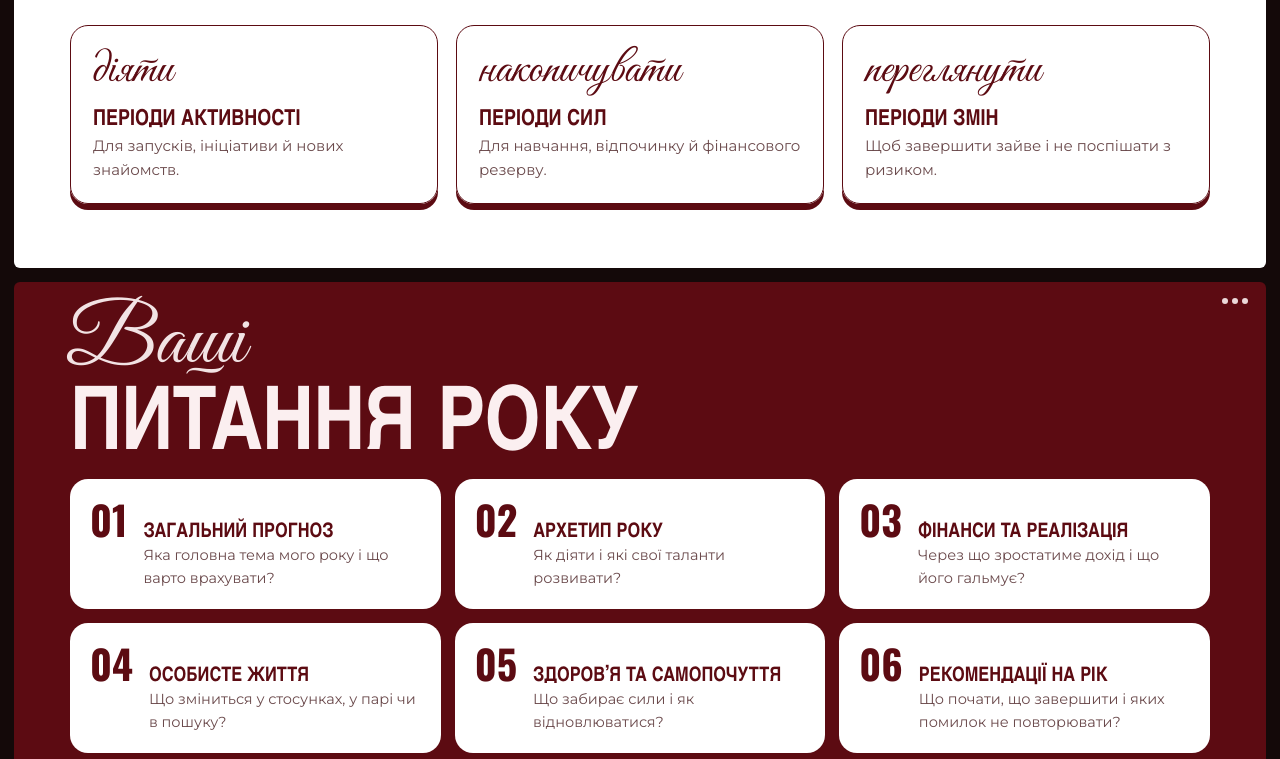
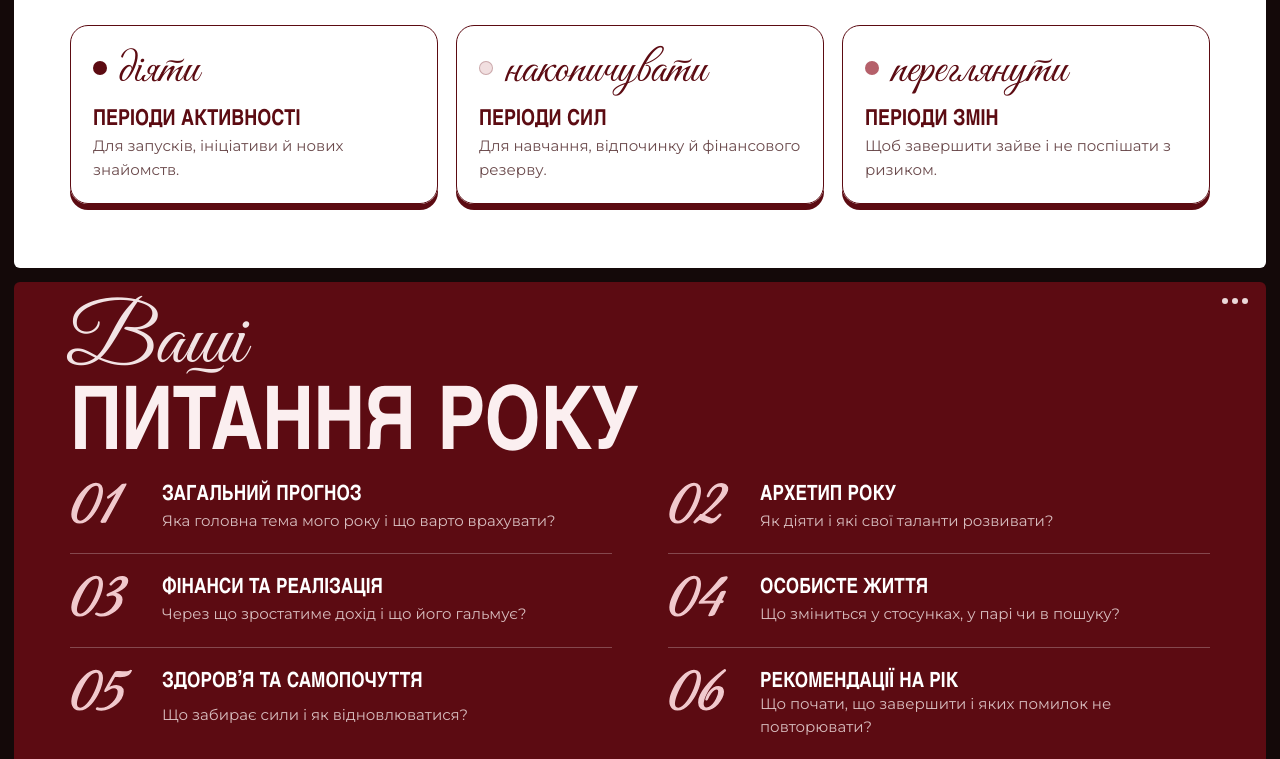
Before and after one commit to MarriaMq/prognostika-2027-splash, a plain HTML site: page docs/landing/index.html in a window 1280 px wide. Shown: the part 1540-2299 px from the top of the page. Drawn offline with nearby package versions, Linux system fonts and the light colour scheme.

Commit message:
Лендинг: крапки-кольори в «Не всі місяці однакові», питання року списком з рукописними цифрами, темний тариф «Рік + 12 місяців»
Co-Authored-By: Claude Opus 5.5 <noreply@anthropic.com>

```diff
--- a/docs/landing/index.html
+++ b/docs/landing/index.html
@@ -145,6 +145,21 @@
 
   .js .hero .yr{opacity:0;animation:yrIn .5s ease .25s forwards}
   @keyframes yrIn{to{opacity:1}}
+  .dot{display:inline-block;width:14px;height:14px;border-radius:50%;margin-right:12px;vertical-align:middle;position:relative;top:-6px}
+  .m-a{background:var(--wine)}
+  .m-n{background:#f1dfe0;box-shadow:inset 0 0 0 1px rgba(92,11,18,.25)}
+  .m-r{background:#b5606a}
+  .qlist{margin-top:22px}
+  .qi{display:grid;grid-template-columns:78px 1fr;gap:2px 14px;padding:18px 0;border-top:1px solid rgba(255,255,255,.25)}
+  .qi:first-child{border-top:0;padding-top:6px}
+  .qi b{font-size:66px;line-height:.85;color:#f1c9cd;grid-row:span 2;font-weight:400;-webkit-text-stroke:1.6px #f1c9cd;paint-order:stroke fill}
+  .qi h3{font-family:var(--cond);font-weight:600;text-transform:uppercase;font-size:21px;line-height:1.15;color:#fff}
+  .qi p{font-size:15px;color:var(--on-wine-2)}
+  .plan.main{background:#2a0508;color:#fff;outline:0;box-shadow:0 0 0 2px #f1c9cd inset}
+  .plan.main .caps,.plan.main p{color:rgba(255,255,255,.75)}
+  .plan.main h3,.plan.main .price{color:#fff}
+  .plan.main .btn{background:#fff;color:var(--wine)}
+  .plan.main .tag{background:#fff;color:var(--wine)}
   /* ── анімації ── */
   .js .rv{opacity:0;transform:translateY(24px);transition:opacity .8s cubic-bezier(.16,1,.3,1),transform .8s cubic-bezier(.16,1,.3,1);transition-delay:var(--d,0s)}
   .js .rv.in{opacity:1;transform:none}
@@ -170,7 +185,8 @@
     .split{display:grid;grid-template-columns:1.1fr .9fr;gap:56px;align-items:center}
 
     .pills{grid-template-columns:repeat(3,1fr);gap:18px}
-    .qs{grid-template-columns:repeat(3,1fr);gap:14px}
+    .qlist{display:grid;grid-template-columns:1fr 1fr;column-gap:56px}
+    .qi:nth-child(2){border-top:0;padding-top:6px}
     .qs-head .script{font-size:84px;top:-44px}
     .plans{grid-template-columns:repeat(2,1fr);gap:14px}
     .final .btn{width:auto}
@@ -226,9 +242,9 @@
     <h2 class="big h2 rv">Не всі місяці однакові</h2>
     <p class="lead rv" style="--d:.1s">Помісячний прогноз покаже, коли настає кожен період саме у Вас.</p>
     <div class="pills">
-      <div class="pill rv" style="--d:.1s"><p class="script">діяти</p><h3>Періоди активності</h3><p>Для запусків, ініціативи й нових знайомств.</p></div>
-      <div class="pill rv" style="--d:.2s"><p class="script">накопичувати</p><h3>Періоди сил</h3><p>Для навчання, відпочинку й фінансового резерву.</p></div>
-      <div class="pill rv" style="--d:.3s"><p class="script">переглянути</p><h3>Періоди змін</h3><p>Щоб завершити зайве і не поспішати з ризиком.</p></div>
+      <div class="pill rv" style="--d:.1s"><p class="script"><i class="dot m-a" aria-hidden="true"></i>діяти</p><h3>Періоди активності</h3><p>Для запусків, ініціативи й нових знайомств.</p></div>
+      <div class="pill rv" style="--d:.2s"><p class="script"><i class="dot m-n" aria-hidden="true"></i>накопичувати</p><h3>Періоди сил</h3><p>Для навчання, відпочинку й фінансового резерву.</p></div>
+      <div class="pill rv" style="--d:.3s"><p class="script"><i class="dot m-r" aria-hidden="true"></i>переглянути</p><h3>Періоди змін</h3><p>Щоб завершити зайве і не поспішати з ризиком.</p></div>
     </div>
   </section>
 
@@ -236,13 +252,13 @@
   <section class="panel wine" id="questions" data-sec="questions">
     <div class="dots" aria-hidden="true"><i></i><i></i><i></i></div>
     <div class="qs-head rv"><p class="script" aria-hidden="true">Ваші</p><h2 class="big h2">Питання року</h2></div>
-    <div class="qs">
-      <div class="q rv"><b>01</b><h3>Загальний прогноз</h3><p>Яка головна тема мого року і що варто врахувати?</p></div>
-      <div class="q rv" style="--d:.08s"><b>02</b><h3>Архетип року</h3><p>Як діяти і які свої таланти розвивати?</p></div>
-      <div class="q rv" style="--d:.16s"><b>03</b><h3>Фінанси та реалізація</h3><p>Через що зростатиме дохід і що його гальмує?</p></div>
-      <div class="q rv"><b>04</b><h3>Особисте життя</h3><p>Що зміниться у стосунках, у парі чи в пошуку?</p></div>
-      <div class="q rv" style="--d:.08s"><b>05</b><h3>Здоров’я та самопочуття</h3><p>Що забирає сили і як відновлюватися?</p></div>
-      <div class="q rv" style="--d:.16s"><b>06</b><h3>Рекомендації на рік</h3><p>Що почати, що завершити і яких помилок не повторювати?</p></div>
+    <div class="qlist">
+      <div class="qi rv"><b class="script">01</b><h3>Загальний прогноз</h3><p>Яка головна тема мого року і що варто врахувати?</p></div>
+      <div class="qi rv" style="--d:.08s"><b class="script">02</b><h3>Архетип року</h3><p>Як діяти і які свої таланти розвивати?</p></div>
+      <div class="qi rv" style="--d:.16s"><b class="script">03</b><h3>Фінанси та реалізація</h3><p>Через що зростатиме дохід і що його гальмує?</p></div>
+      <div class="qi rv"><b class="script">04</b><h3>Особисте життя</h3><p>Що зміниться у стосунках, у парі чи в пошуку?</p></div>
+      <div class="qi rv" style="--d:.08s"><b class="script">05</b><h3>Здоров’я та самопочуття</h3><p>Що забирає сили і як відновлюватися?</p></div>
+      <div class="qi rv" style="--d:.16s"><b class="script">06</b><h3>Рекомендації на рік</h3><p>Що почати, що завершити і яких помилок не повторювати?</p></div>
     </div>
   </section>
 
@@ -282,7 +298,7 @@
       <article class="plan main rv" style="--d:.16s">
         <span class="tag">−199 грн</span>
         <span class="caps">Повний</span>
-        <h3>Рік і 12 місяців</h3>
+        <h3>Рік + 12 місяців</h3>
         <div class="price">999<small>грн</small></div>
         <p>Річний і помісячний прогнози разом.</p>
         <button class="btn w" data-plan="Річний + помісячний" data-track="plan_full">Обрати повний</button>
```
Also changed, not shown: landing/index.html (+28 -12 lines).
